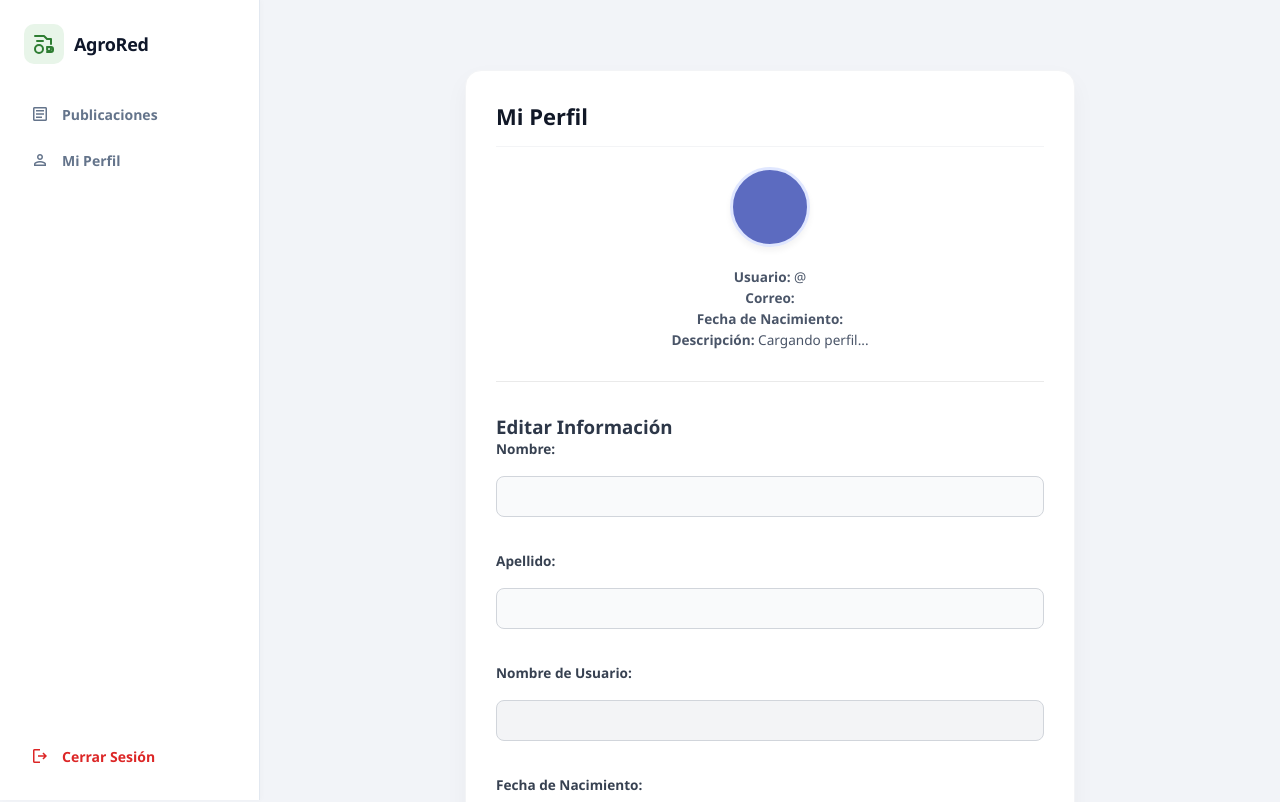
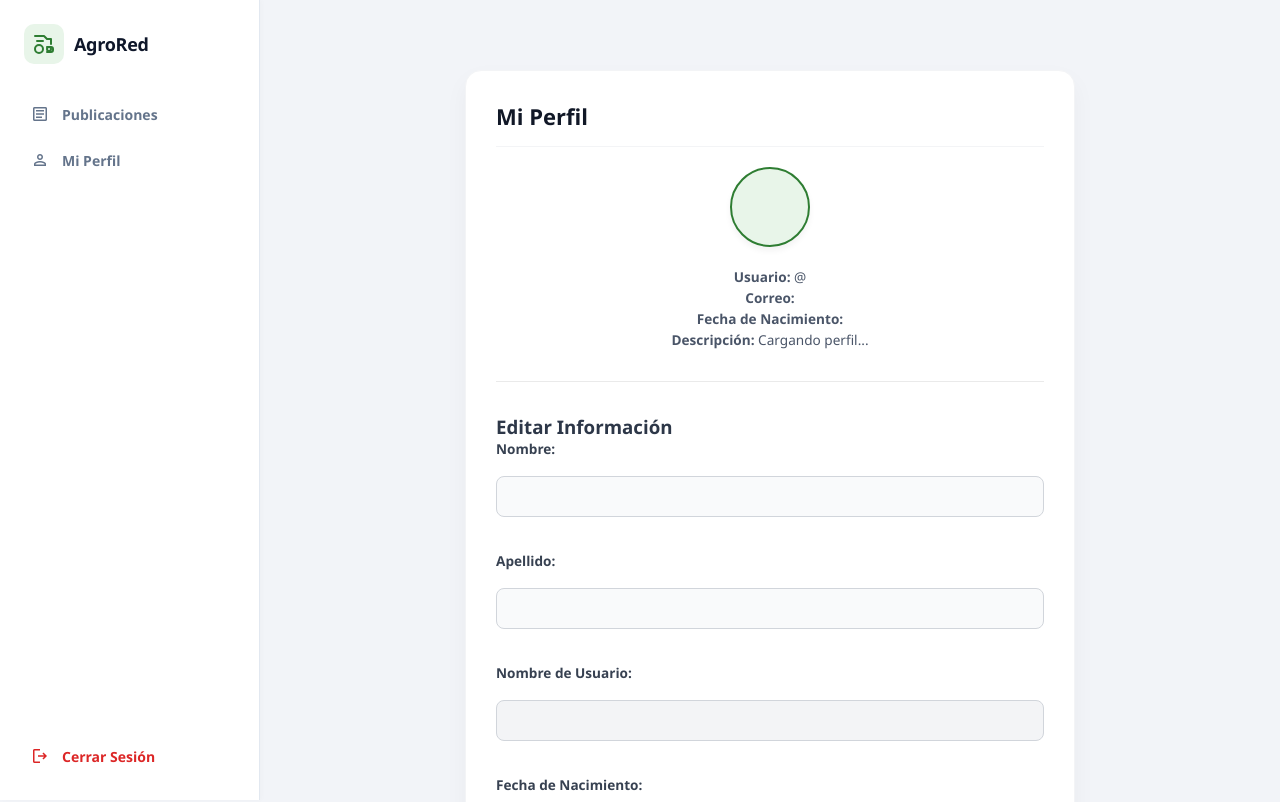
Before and after one commit to CristianEstMaida/programacion-iv-tp2, an Angular app in the folder front/: page /perfil in a window 1280 px wide. Shown: the top 802 px of the page. Built offline with nearby package versions, Linux system fonts and the light colour scheme; no server answers; sample sign-in values are in the browser's storage.

Commit message:
fix: foto de perfil y fallback con uppercase

```diff
--- a/front/src/app/components/mi-perfil/mi-perfil.component.html
+++ b/front/src/app/components/mi-perfil/mi-perfil.component.html
@@ -15,8 +15,8 @@
         <img [src]="usuario.imagenPerfil" alt="Foto de perfil" style="width: 80px; height: 80px; border-radius: 50%; object-fit: cover;">
       </ng-container>
       <ng-template #sinImagen>
-        <div class="avatar-inicial" style="width: 80px; height: 80px; border-radius: 50%; background: #5c6bc0; color: white; display: flex; align-items: center; justify-content: center; font-size: 32px; margin: 0 auto;">
-          {{ usuario.nombre | capitalize }}
+        <div class="avatar-inicial" style="width: 80px; height: 80px; border-radius: 50%; background: #e8f5e9; color: #2e7d32; border: 2px solid #2e7d32; display: flex; align-items: center; justify-content: center; font-size: 28px; font-weight: bold; margin: 0 auto; text-transform: uppercase;">
+          {{ usuario.nombre?.charAt(0).toUpperCase() }}{{ usuario.apellido?.charAt(0).toUpperCase() }}
         </div>
       </ng-template>
     </div>
```
